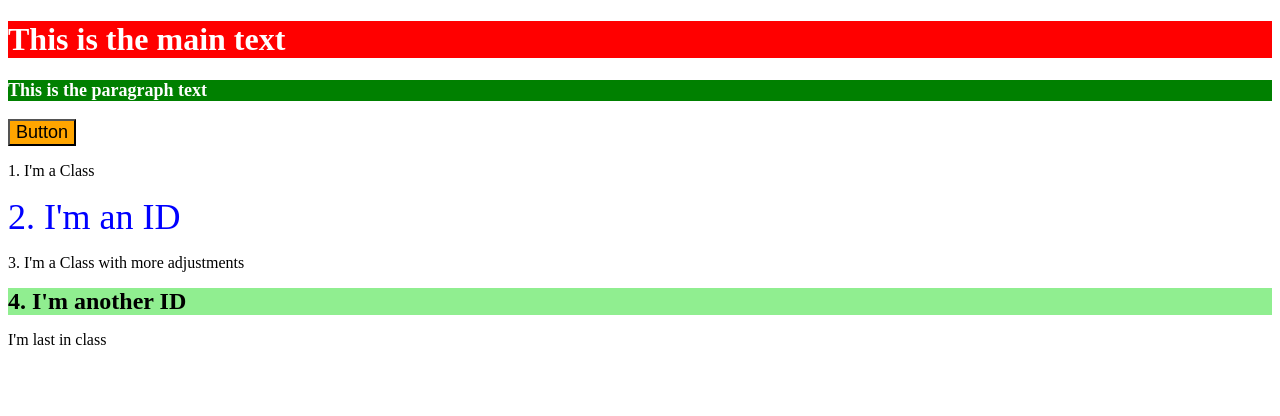
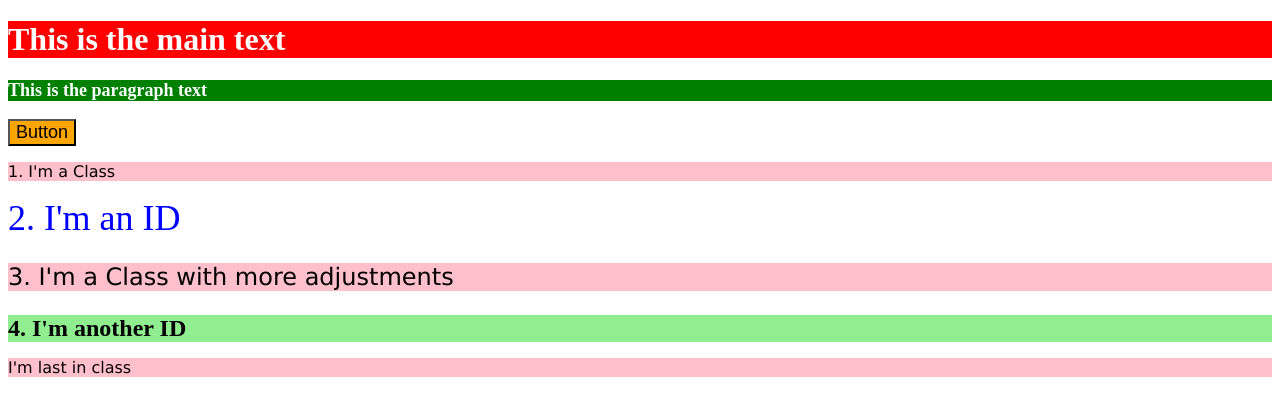
Before and after one commit to kevlyu/Practice, a plain HTML site: page index.html in a window 1280 px wide. Drawn offline with Linux system fonts and the light colour scheme.

Commit message:
corrected class

```diff
--- a/index.html
+++ b/index.html
@@ -18,10 +18,10 @@
     <h3>This is the paragraph text</h3>
     <button style="background-color: orange; font-size: 18px">Button</button>
 
-    <p class=".odd">1. I'm a Class</p>
+    <p class="odd">1. I'm a Class</p>
     <div id="two">2. I'm an ID</div>
-    <p class=".odd .adjustsize">3. I'm a Class with more adjustments</p>
+    <p class="odd adjustsize">3. I'm a Class with more adjustments</p>
     <div id="four" class=".adjustsize">4. I'm another ID</div>
-    <p class=".odd">I'm last in class</p>
+    <p class="odd">I'm last in class</p>
 </body>
 </html>
```
